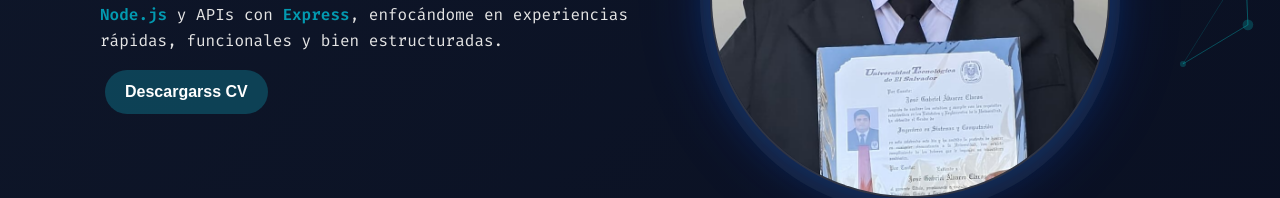
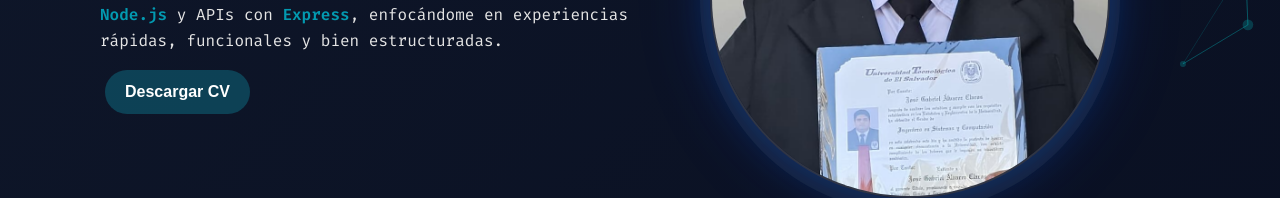
Before and after one commit to arestra12/mi-porfolio, a React (Vite) app: page / in a window 1280 px wide. Shown: the part 450-648 px from the top of the page. Built offline with nearby package versions, Linux system fonts and the light colour scheme.

Commit message:
mi-porfolio pdf2

```diff
--- a/src/components/Sections/HeroSection/HeroSection.jsx
+++ b/src/components/Sections/HeroSection/HeroSection.jsx
@@ -49,7 +49,7 @@ export const HeroSection = () => {
 
           <div className='btn-content'>
             <button className="btn-cv" onClick={handleDownload}>
-              Descargarss CV
+              Descargar CV
             </button>
 
           </div>
```
